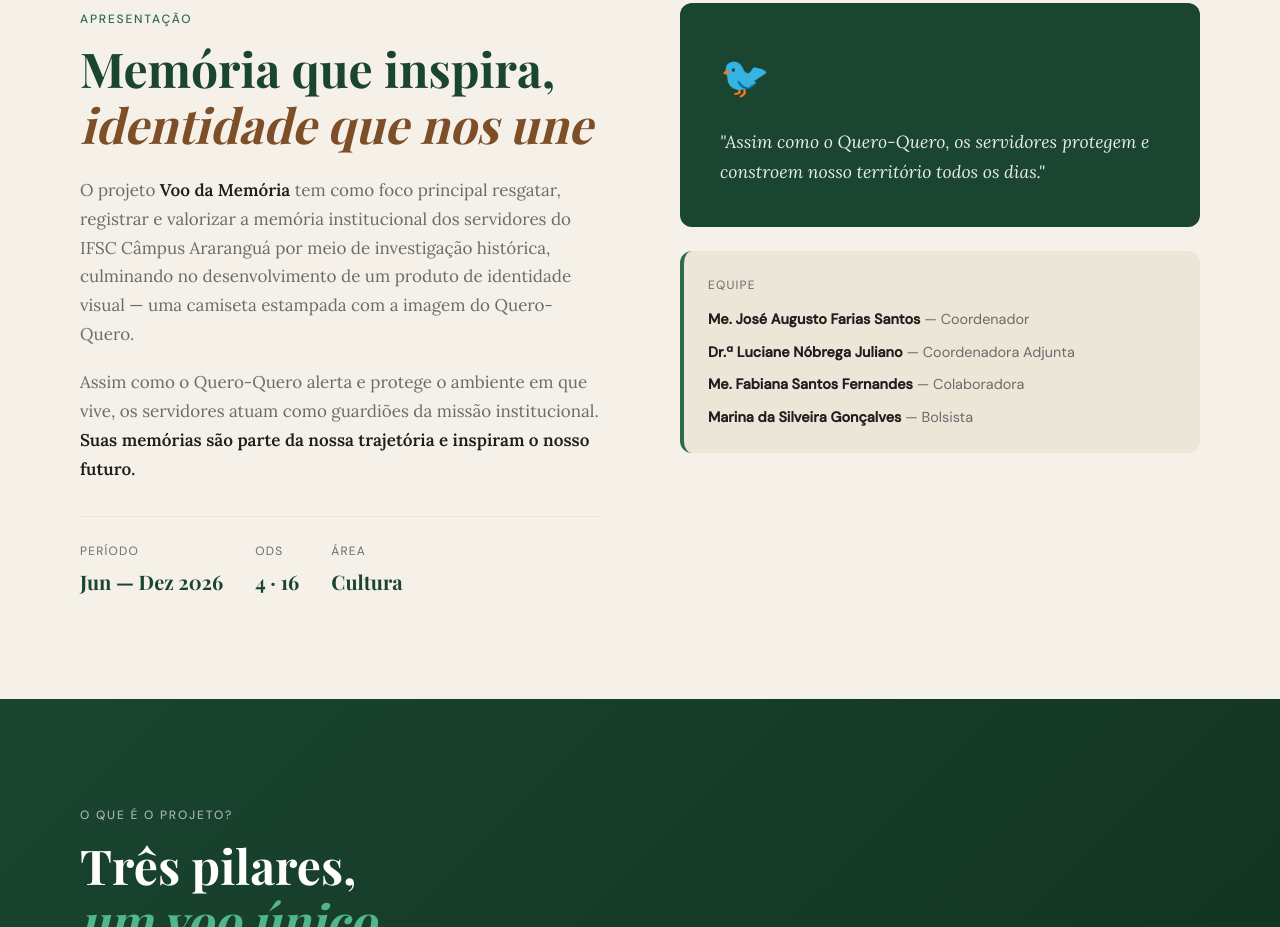
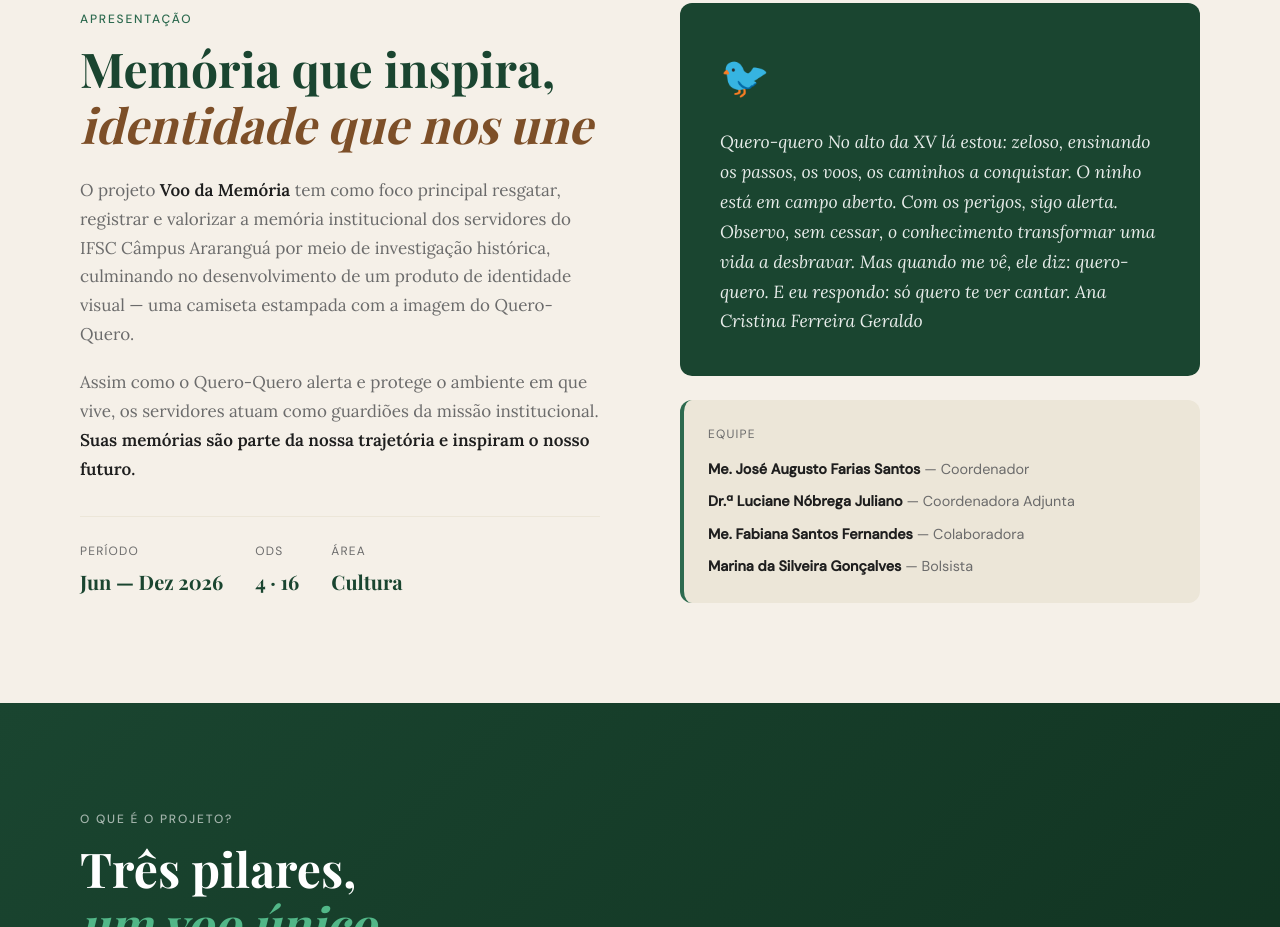
Before and after one commit to augusthos-city/voo-da-memoria, a website: page public/index.html in a window 1280 px wide. Shown: the part 897-1824 px from the top of the page. Drawn offline with nearby package versions, Linux system fonts and the light colour scheme; no server answers; a web font is replaced by a local one.

Commit message:
Update index.html

```diff
--- a/public/index.html
+++ b/public/index.html
@@ -100,7 +100,24 @@
         <div class="sobre-card">
           <div class="sobre-card-icon">🐦</div>
           <blockquote>
-            "Assim como o Quero-Quero, os servidores protegem e constroem nosso território todos os dias."
+           Quero-quero
+
+No alto da XV lá estou:
+zeloso, ensinando os passos,
+os voos,
+os caminhos a conquistar.
+
+O ninho está em campo aberto.
+Com os perigos, sigo alerta.
+Observo, sem cessar,
+o conhecimento transformar
+uma vida a desbravar.
+
+Mas quando me vê,
+ele diz: quero-quero.
+E eu respondo:
+só quero te ver cantar.
+            Ana Cristina Ferreira Geraldo
           </blockquote>
         </div>
         <div class="sobre-team">
```
